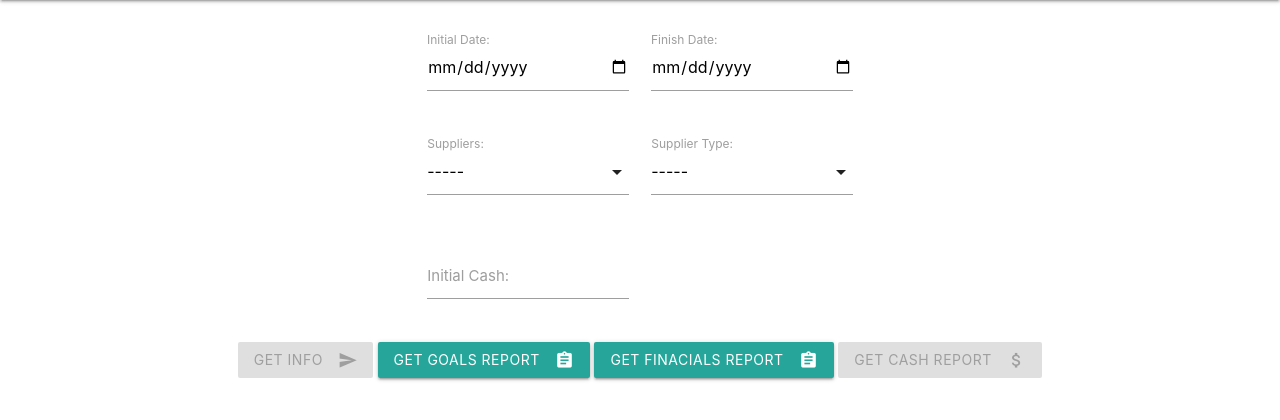
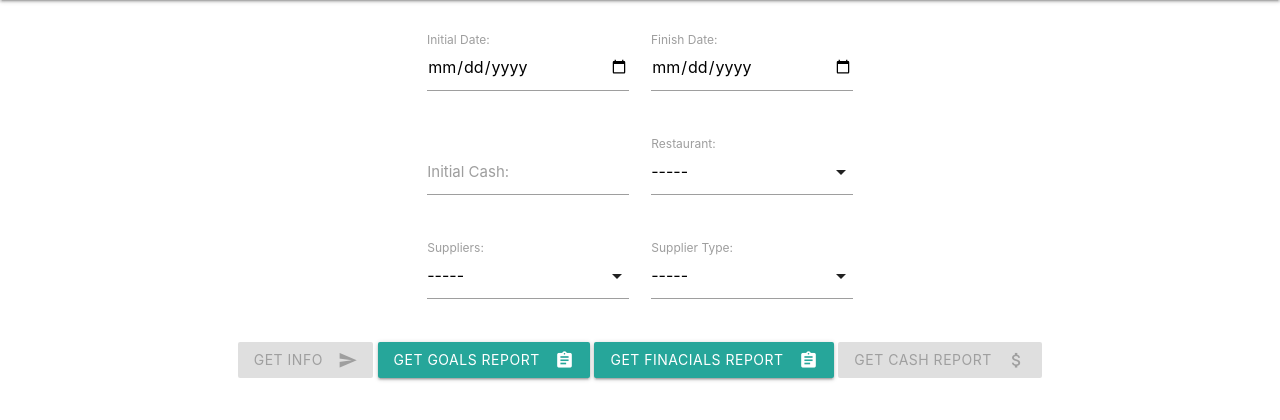
Before and after one commit to carlossgv/dosbandidos_project, a Django app: page /accounting/ in a window 1280 px wide. Shown: the part 64-484 px from the top of the page. Run offline with Django 3.2, Linux system fonts and the light colour scheme; a user stored in the database is signed in.

Commit message:
changed restaurant option to form

```diff
--- a/accounting/forms.py
+++ b/accounting/forms.py
@@ -59,6 +59,12 @@ class ExpensesForm(forms.Form):
         widget=forms.widgets.DateInput(attrs={"type": "date", "class": "validate"}),
     )
 
+    restaurant = forms.ChoiceField(
+        label="Restaurant",
+        choices=[(None, "-----"), (1, "Bixby"), (2, "BA")],
+        widget=forms.Select(attrs={"class": "validate"}),
+    )
+
     # TODO: Take all of this to __init__
     supplier_choices = [(None, "-----")]
 
--- a/accounting/templates/accounting/home.html
+++ b/accounting/templates/accounting/home.html
@@ -18,6 +18,16 @@
         </div>
         <div class="row">
             <div class="input-field col m3 s12 offset-m3">
+                {{ form.cash }}
+                {{ form.cash.label_tag }}
+            </div>
+            <div class="input-field col m3 s12">
+                {{ form.restaurant }}
+                {{ form.restaurant.label_tag }}
+            </div>
+        </div>
+        <div class="row">
+            <div class="input-field col m3 s12 offset-m3">
                 {{ form.suppliers }}
                 {{ form.suppliers.label_tag }}
             </div>
@@ -26,12 +36,7 @@
                 {{ form.supplier_type.label_tag }}
             </div>
         </div>
-        <div class="row">
-            <div class="input-field col m3 s12 offset-m3">
-                {{ form.cash }}
-                {{ form.cash.label_tag }}
-            </div>
-        </div>
+
 
         <!-- {{ form.as_p }} -->
         <div class="buttons-div">
--- a/accounting/views.py
+++ b/accounting/views.py
@@ -131,22 +131,23 @@ def home(request):
     is_admin = is_user_admin(request.user)
     if request.method == "POST":
         form = ExpensesForm(request.POST)
-        user_id = request.user.pk
+        # restaurant_id = request.user.pk
 
         if form.is_valid():
             data = form.cleaned_data
             initial_date = data["initial_date"]
             finish_date = data["finish_date"]
+            restaurant_id = data["restaurant"]
 
             if "getGoals" in request.POST:
-                goals_report = get_goals_report(initial_date, finish_date, user_id)
+                goals_report = get_goals_report(initial_date, finish_date, restaurant_id)
                 food = goals_report["food"]
                 liquor = goals_report["liquor"]
 
-                incomes = get_incomes(initial_date, finish_date, user_id)
+                incomes = get_incomes(initial_date, finish_date, restaurant_id)
                 restaurant_sales = incomes["restaurant_sales"]
 
-                metrics = get_metrics(initial_date, finish_date, user_id)
+                metrics = get_metrics(initial_date, finish_date, restaurant_id)
 
                 if metrics["restaurant_order_count"]["total"] != 0:
                     metrics["order_average"] = {
@@ -196,11 +197,11 @@ def home(request):
                 )
 
             elif "getFinancials" in request.POST:
-                financials = get_financials_report(initial_date, finish_date, user_id)
+                financials = get_financials_report(initial_date, finish_date, restaurant_id)
                 financials_data = financials["results"]
                 financials_total = financials["total"]
 
-                incomes = get_incomes(initial_date, finish_date, user_id)
+                incomes = get_incomes(initial_date, finish_date, restaurant_id)
                 incomes_data = incomes["incomes"]
                 incomes_total = incomes["total"]
 
@@ -217,7 +218,7 @@ def home(request):
                 )
             elif "getCashReport" in request.POST:
                 initial_cash = data["cash"]
-                cash_data = get_cash_report(initial_cash, initial_date, finish_date, user_id)
+                cash_data = get_cash_report(initial_cash, initial_date, finish_date, restaurant_id)
 
                 return render(
                     request,
@@ -228,12 +229,12 @@ def home(request):
                 supplier_data = ""
                 if data["suppliers"] != "":
                     supplier_data = get_expenses_by_supplier(
-                        data["suppliers"], initial_date, finish_date, user_id
+                        data["suppliers"], initial_date, finish_date, restaurant_id
                     )
 
                 elif data["supplier_type"] != "":
                     supplier_data = get_expenses_by_supplier_type(
-                        data["supplier_type"], initial_date, finish_date, user_id
+                        data["supplier_type"], initial_date, finish_date, restaurant_id
                     )
 
                 return render(
```
